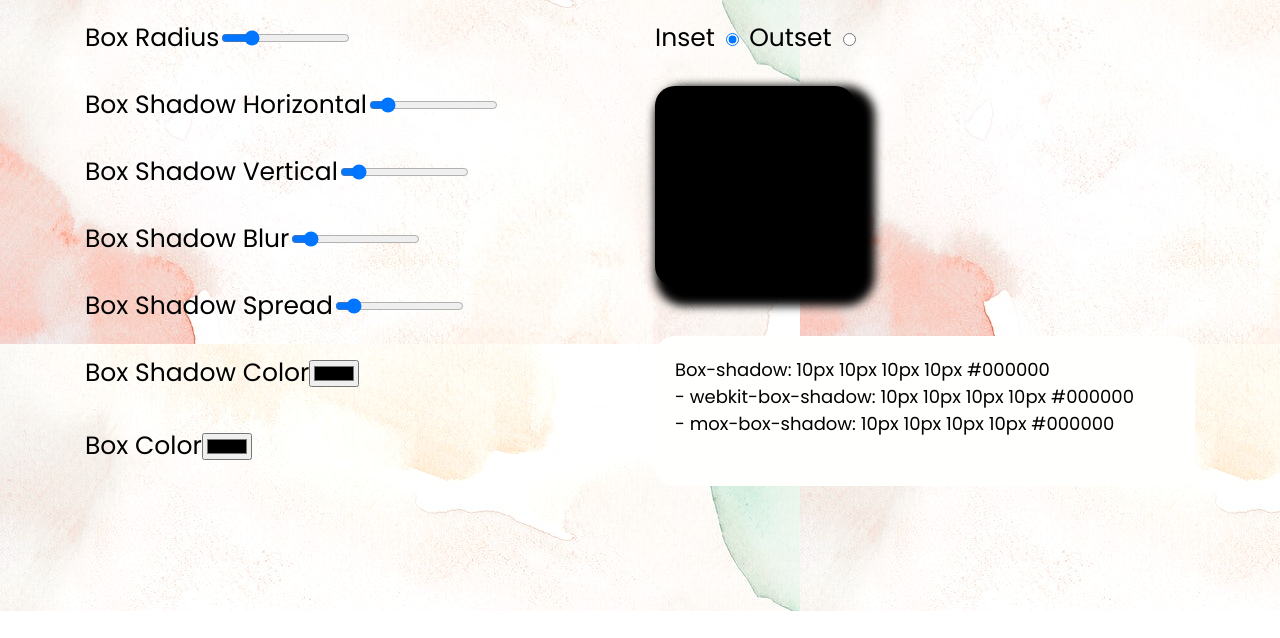
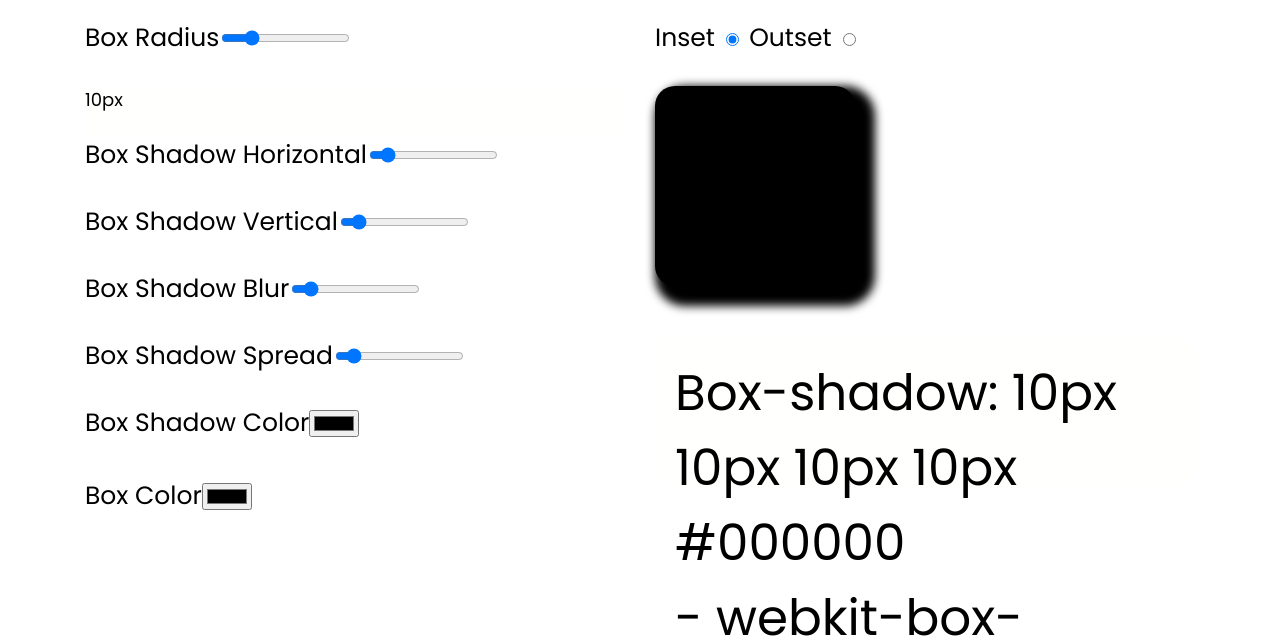
Before and after one commit to aidanakmatova13/box-shadow-generator, a plain HTML site: page index.html in a window 1280 px wide. Shown: the part 189-827 px from the top of the page. Before the commit the page ends 800 px from the top, so only its background shows below. Drawn offline with Linux system fonts and the light colour scheme.

Commit message:
added style

```diff
--- a/css/media.css
+++ b/css/media.css
@@ -1,9 +1,6 @@
 @media (max-width: 1400px) {
     .container{
         max-width: 1170px;
-    }
-    .out{
-        background-color: #fffffd;
     }
 }
 @media (max-width: 1200px) {
@@ -12,7 +9,6 @@
     }
     .out{
         height: 200px;
-        background-color: #fffffd;
     }
 }
 @media (max-width: 992px) {
@@ -21,7 +17,6 @@
     }
     .out{
         height: 200px;
-        background-color: #f7e5e1;
     }
 }
 @media (max-width: 768px) {
--- a/css/style.css
+++ b/css/style.css
@@ -5,7 +5,7 @@ body{
     padding-top: 50px;
     padding-bottom: 50px;
     font-family: 'Poppins', sans-serif;
-    background: url("../images/rm278-boom-124-x.jpg");
+    /*background: url("../images/rm278-boom-124-x.jpg");*/
 }
 .container{
     max-width: 1170px;
@@ -32,6 +32,11 @@ body{
     padding: 0 15px;
     width: 50%;
 }
+.outValue{
+    background-color: #fffffd;
+    height: 50px;
+    font-size: 18px;
+}
 .box{
     width:200px;
     height: 200px;
@@ -43,7 +48,7 @@ body{
     border-radius: 20px;
     margin-top: 50px;
     padding: 20px;
-    font-size: 18px;
+    font-size: 50px;
 }
 input{
     margin-bottom: 40px;
--- a/index.html
+++ b/index.html
@@ -17,6 +17,7 @@
     <div class="row">
         <div class="col-6">
         <div><label>Box Radius<input type="range" class = 'border-radius' max="50" value="10"></label></div>
+            <div class="outValue"></div>
         <div><label>Box Shadow Horizontal<input type="range" class = 'offsetX' value="10"></label></div>
         <div><label>Box Shadow Vertical<input type="range" class = 'offsetY' value="10"></label></div>
         <div><label>Box Shadow Blur<input type="range" class = 'blur' value="10"></label></div>
--- a/script.js
+++ b/script.js
@@ -9,8 +9,9 @@ const boxColor = document.querySelector('.boxColor')
 const out = document.querySelector('.out')
 const outset = document.querySelector('.outset')
 const inset = document.querySelector('.inset')
+const outValue = document.querySelector('.outValue')
 
-borderRadius.oninput = cssGenerator //навешываем функцию
+borderRadius.oninput = cssGenerator //навешываем функцию //навесим изменение
 offsetX.oninput = cssGenerator
 offsetY.oninput = cssGenerator
 blur.oninput = cssGenerator
@@ -20,15 +21,20 @@ boxColor.oninput = cssGenerator
 out.oninput = cssGenerator
 outset.oninput = cssGenerator
 inset.oninput = cssGenerator
+outValue.oninput = cssGenerator
 
 function cssGenerator(){
     box.style.borderRadius = borderRadius.value + '%'
     box.style.boxShadow = `${offsetX.value}px ${offsetY.value}px ${blur.value}px ${spread.value}px ${shadowColor.value}`
     box.style.backgroundColor = `${boxColor.value}`
 
+
     out.innerHTML = `Box-shadow:  ${offsetX.value}px ${offsetY.value}px ${blur.value}px ${spread.value}px ${shadowColor.value} <br>`
     out.innerHTML += `- webkit-box-shadow: ${offsetX.value}px ${offsetY.value}px ${blur.value}px ${spread.value}px ${shadowColor.value} <br>`
     out.innerHTML += `- mox-box-shadow: ${offsetX.value}px ${offsetY.value}px ${blur.value}px ${spread.value}px ${shadowColor.value}`
+
+    outValue.textContent = `${offsetX.value}px`
+
     if (outset.checked){
         box.style.boxShadow = `${offsetX.value}px ${offsetY.value}px ${blur.value}px ${spread.value}px ${shadowColor.value}`
     } else {
```
